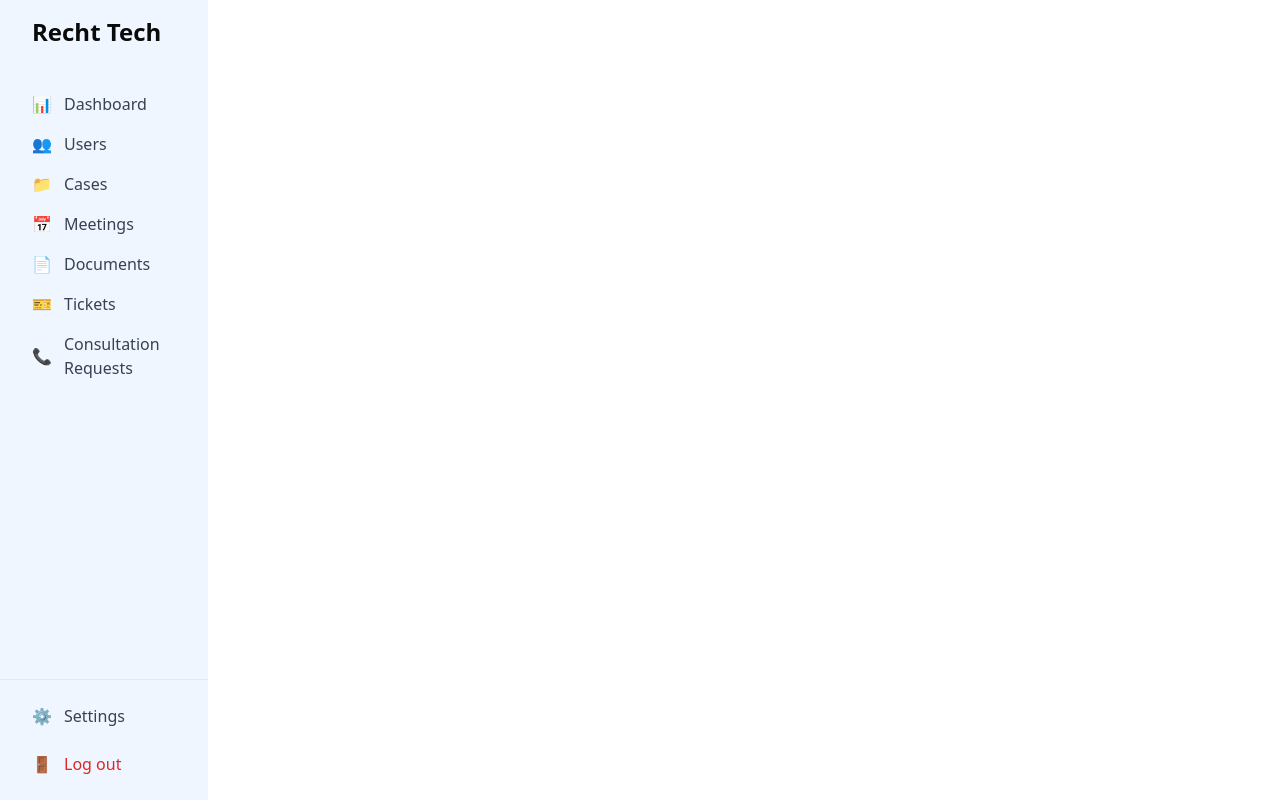
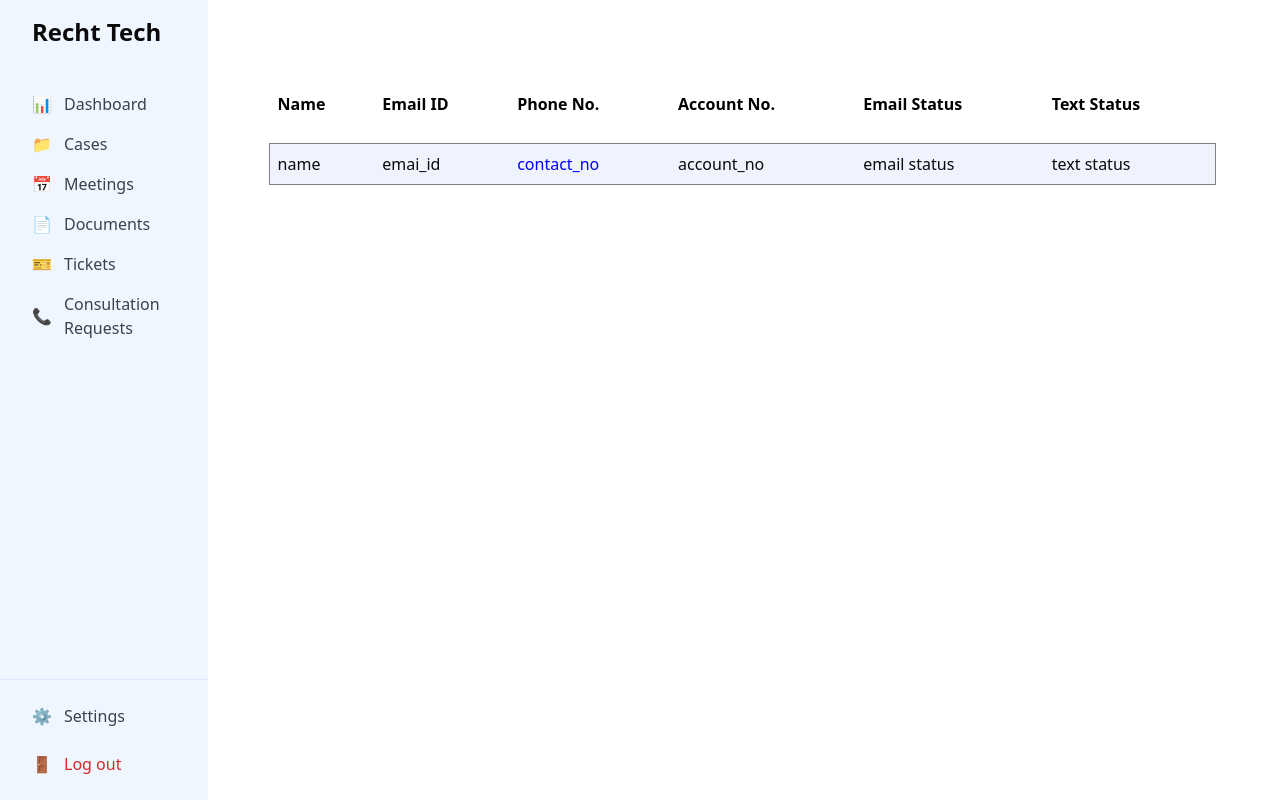
Before and after one commit to sumansauravnov/Demo, a React (Vite) app in the folder client/: page /arbitrator/cases in a window 1280 px wide. Built offline with nearby package versions, Linux system fonts and the light colour scheme; no server answers.

Commit message:
arbitrator cases

```diff
--- a/client/src/App.jsx
+++ b/client/src/App.jsx
@@ -14,6 +14,8 @@ import ClientMain from "./pages/clinetMainPage/ClientMain";
 import ArbitratorMain from "./pages/arbitratorMainPage/ArbitratorMain";
 import Uploadcase from "./pages/AdminDashboard/UploadCases/Uploadcase";
 import DefaulterPage from "./pages/AdminDashboard/UploadCases/defaulter/[caseid]";
+import ClientCases from "./pages/clinetMainPage/ClientCases";
+import ArbitratorCases from "./pages/arbitratorMainPage/ArbitratorCases";
 
 function App() {
   return (
@@ -25,8 +27,6 @@ function App() {
           <Route path="/resetdashboard" element={<ResetDashboard />} />
           <Route path="/resetdashboard/otp" element={<ResetOTP />} />
           <Route path="/resetdashboard/setpassword" element={<SetPassword />} />
-          <Route path="/client" element={<ClientMain />} />
-          <Route path="/arbitrator" element={<ArbitratorMain />} />
 
           {/* Authenticated routes with sidebar */}
           <Route
@@ -36,6 +36,14 @@ function App() {
                 <Sidebar />
                 <div className="flex-1">
                   <Routes>
+                    <Route path="/client" element={<ClientMain />} />
+                    <Route path="/client/case" element={<ClientCases />} />
+                    <Route path="/arbitrator" element={<ArbitratorMain />} />
+                    <Route
+                      path="/arbitrator/cases"
+                      element={<ArbitratorCases />}
+                    />
+
                     <Route path="/admin" element={<AdminDashboard />} />
                     <Route path="/clienttable" element={<ClientDashboard />} />
                     <Route
@@ -47,8 +55,11 @@ function App() {
                       element={<AddArbitrator />}
                     />
                     <Route path="/client/addclient" element={<AddClient />} />
-                    <Route path="/client/cases" element={<Uploadcase />} />
-                    <Route path="/defaulter/:caseid" element={<DefaulterPage />} />
+                    <Route path="/admin/cases" element={<Uploadcase />} />
+                    <Route
+                      path="/defaulter/:caseid"
+                      element={<DefaulterPage />}
+                    />
                   </Routes>
                 </div>
               </div>
--- a/client/src/components/Sidebar.jsx
+++ b/client/src/components/Sidebar.jsx
@@ -1,12 +1,25 @@
 // import React from "react";
 import { useState } from "react";
 import { FaArrowRight, FaBars, FaTimes } from "react-icons/fa";
-import { Link } from "react-router-dom";
+import { Link, useNavigate } from "react-router-dom";
 import { IoIosArrowDroprightCircle } from "react-icons/io";
+import toast from "react-hot-toast";
+import { useSelector } from "react-redux";
 
 const Sidebar = () => {
   const [isUsersOpen, setIsUsersOpen] = useState(false);
   const [isSidebarOpen, setIsSidebarOpen] = useState(false);
+  const navigate = useNavigate();
+
+  const role = useSelector((state) => state.role);
+
+  const handleArbitratorPage = () => {
+    if (role === "admin") {
+      navigate("/arbitratortable");
+    } else {
+      toast.error("You are not authorized");
+    }
+  };
 
   return (
     <>
@@ -37,13 +50,22 @@ const Sidebar = () => {
               </h1>
 
               <ul className="p-4 space-y-0 mt-5">
-                <Link to="/admin">
+                <Link
+                  to={
+                    role == "arbitrator"
+                      ? "/arbitrator"
+                      : role == "client"
+                      ? "/client"
+                      : "/admin"
+                  }
+                >
                   <li className="flex items-center px-4 py-2 text-gray-700 hover:bg-blue-100 rounded-lg transition-colors">
                     <span className="mr-3">📊</span>
                     Dashboard
                   </li>
                 </Link>
 
+                {role === "admin" ? (
                   <li
                     className="flex items-center justify-between px-4 py-2 text-gray-700 hover:bg-blue-100 rounded-lg cursor-pointer transition-colors"
                     onClick={() => setIsUsersOpen(!isUsersOpen)}
@@ -52,19 +74,19 @@ const Sidebar = () => {
                       <span className="mr-3">👥</span>
                       Users
                     </div>
-                  {/* <span className={`transform transition-transform duration-200 ${isUsersOpen ? 'rotate-90' : ''}`}>
-
-<IoIosArrowDroprightCircle/>
-                  </span> */}
                   </li>
+                ) : null}
 
                 {isUsersOpen && (
                   <div className="ml-8 space-y-1">
-                    <Link to="/arbitratortable">
-                      <li className="flex items-center px-4 py-2 text-sm text-gray-600 hover:bg-blue-100 rounded-lg transition-colors">
+                    {/* <Link to="/arbitratortable"> */}
+                    <li
+                      className="flex items-center px-4 py-2 text-sm text-gray-600 hover:bg-blue-100 rounded-lg transition-colors"
+                      onClick={handleArbitratorPage}
+                    >
                       Arbitrator
                     </li>
-                    </Link>
+                    {/* </Link> */}
                     <Link to="/clienttable">
                       <li className="flex items-center px-4 py-2 text-sm text-gray-600 hover:bg-blue-100 rounded-lg transition-colors">
                         Client
@@ -73,7 +95,7 @@ const Sidebar = () => {
                   </div>
                 )}
 
-                <Link to="/client/cases">
+                <Link to={role==="admin" ? "/admin/cases" : role==="arbitrator"? "/arbitrator/cases" : "/client/case"}>
                   <li className="flex items-center px-4 py-2 text-gray-700 hover:bg-blue-100 rounded-lg transition-colors">
                     <span className="mr-3">📁</span>
                     Cases
--- a/client/src/global/action.jsx
+++ b/client/src/global/action.jsx
@@ -1,5 +1,6 @@
 export const FORGOT_EMAIL = "FORGOT_EMAIL";
 export const REFRESHER = "REFRESHER";
+export const ROLE = "ROLE";
 
 export const forgotEmail = (payload) => {
   return {
@@ -14,3 +15,10 @@ export const refreshers = (payload) => {
     payload,
   };
 };
+
+export const updateRole = (payload) => {
+  return {
+    type: ROLE,
+    payload,
+  };
+};
--- a/client/src/global/reducer.jsx
+++ b/client/src/global/reducer.jsx
@@ -1,16 +1,21 @@
-import { FORGOT_EMAIL, REFRESHER } from "./action";
+import { FORGOT_EMAIL, REFRESHER, ROLE } from "./action";
 
 const initState = {
   forgotEmail: "",
   refresher: false,
+  role: localStorage.getItem("rechtechrole")
+    ? JSON.parse(localStorage.getItem("rechtechrole"))
+    : "",
 };
 
-export function Reducer(state=initState, action) {
+export function Reducer(state = initState, action) {
   switch (action.type) {
     case FORGOT_EMAIL:
       return { ...state, forgotEmail: action.payload };
     case REFRESHER:
-      return {...state, refresher: action.payload };
+      return { ...state, refresher: action.payload };
+    case ROLE:
+      return { ...state, role: action.payload };
     default:
       return state;
   }
--- a/client/src/pages/AdminDashboard/UploadCases/CaseDashboard.jsx
+++ b/client/src/pages/AdminDashboard/UploadCases/CaseDashboard.jsx
@@ -193,11 +193,6 @@ if(loading){
               </SelectTrigger>
               <SelectContent>
                 <SelectGroup>
-                  {/* {caseData.map((item) => (
-                    <SelectItem key={item._id} value={item.clientName}>
-                      {item.clientName}
-                    </SelectItem>
-                  ))} */}
                   <SelectItem key="filter" value="filter">
                       filter
                     </SelectItem>
--- /dev/null
+++ b/client/src/pages/arbitratorMainPage/ArbitratorCases.jsx
@@ -0,0 +1,73 @@
+import React, { useEffect, useState } from "react";
+import styles from "../AdminDashboard/ArbitratorDashboard/ArbitratorDashboard.module.css";
+import { useSelector } from "react-redux";
+import toast from "react-hot-toast";
+import axios from "axios";
+
+const ArbitratorCases = () => {
+  const role = useSelector((state) => state.role);
+  const [arbitratorCaseData, setArbitratorCaseData] = useState([]);
+
+
+let token=JSON.parse(localStorage.getItem("rechtechtoken"))
+
+
+
+const getArbitratorCaseData = () => {
+    axios
+      .get("", {
+        headers: {
+          token: token, // Add the token to the Authorization header
+        },
+      })
+      .then((res) => {
+        console.log("caseOfArbitrator", res.data);
+      })
+      .catch((err) => {
+        toast.error("Something went wrong!");
+      });
+  };
+
+  useEffect(() => {
+    getArbitratorCaseData();
+  }, []);
+
+  return (
+    <div>
+      <div className="w-[90%] mx-auto mt-16">
+        <table cellSpacing="0">
+          <thead>
+            <tr>
+              <th>Name</th>
+              <th>Email ID</th>
+              <th>Phone No.</th>
+              <th>Account No.</th>
+              <th>Email Status</th>
+              <th>Text Status</th>
+            </tr>
+          </thead>
+          {/* {caseData
+              .map((arbitratior) => ( */}
+          <tbody key="id">
+            <tr className={styles.trbody}>
+              <td data-label="ID">name</td>
+              <td data-label="Email ID">emai_id</td>
+              <td data-label="Contact No." className={styles.number}>
+                contact_no
+              </td>
+
+              <td data-label="No. of assign Case">account_no</td>
+
+              <td data-label="No. of assign Case">email status</td>
+
+              <td data-label="No. of assign Case">text status</td>
+            </tr>
+          </tbody>
+          {/* ))} */}
+        </table>
+      </div>
+    </div>
+  );
+};
+
+export default ArbitratorCases;
--- /dev/null
+++ b/client/src/pages/clinetMainPage/ClientCases.jsx
@@ -0,0 +1,11 @@
+import React from 'react'
+
+const ClientCases = () => {
+  return (
+    <div>
+      All Client Cases
+    </div>
+  )
+}
+
+export default ClientCases
--- a/client/src/pages/login.jsx
+++ b/client/src/pages/login.jsx
@@ -1,11 +1,14 @@
+import { updateRole } from "@/global/action";
 import axios from "axios";
 import { useState } from "react";
 import toast from "react-hot-toast";
+import { useDispatch } from "react-redux";
 import { useNavigate } from "react-router-dom";
 
 export const Login = () => {
   const [client, setClient] = useState(true);
   let navigate = useNavigate();
+  let dispatch = useDispatch();
 
   function handleSubmit(e) {
     e.preventDefault();
@@ -16,8 +19,10 @@ export const Login = () => {
     axios
       .post("http://localhost:3000/auth/login", obj)
       .then((res) => {
-        localStorage.setItem("token", JSON.stringify(res.data.token));
+        localStorage.setItem("rechtechtoken", JSON.stringify(res.data.token));
         toast.success("Login successful");
+        dispatch(updateRole(res.data.role));
+        localStorage.setItem("rechtechrole", JSON.stringify(res.data.role));
         navigate(`/${res.data.role}`);
       })
       .catch((err) => {
```
Also changed, not shown: client/src/AllRoutes/AllRoutes.jsx (added, +12 -0 lines). Lines whose indentation alone changed are shown as unchanged.
